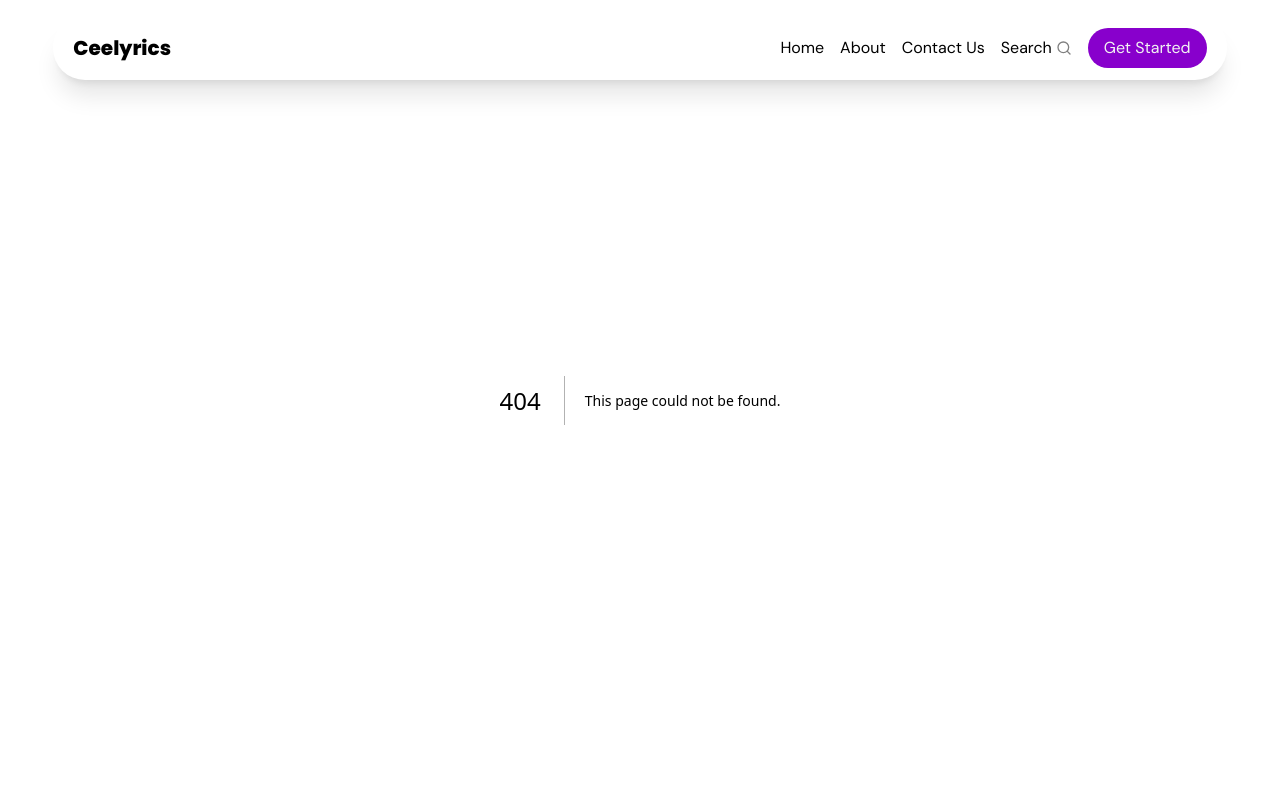
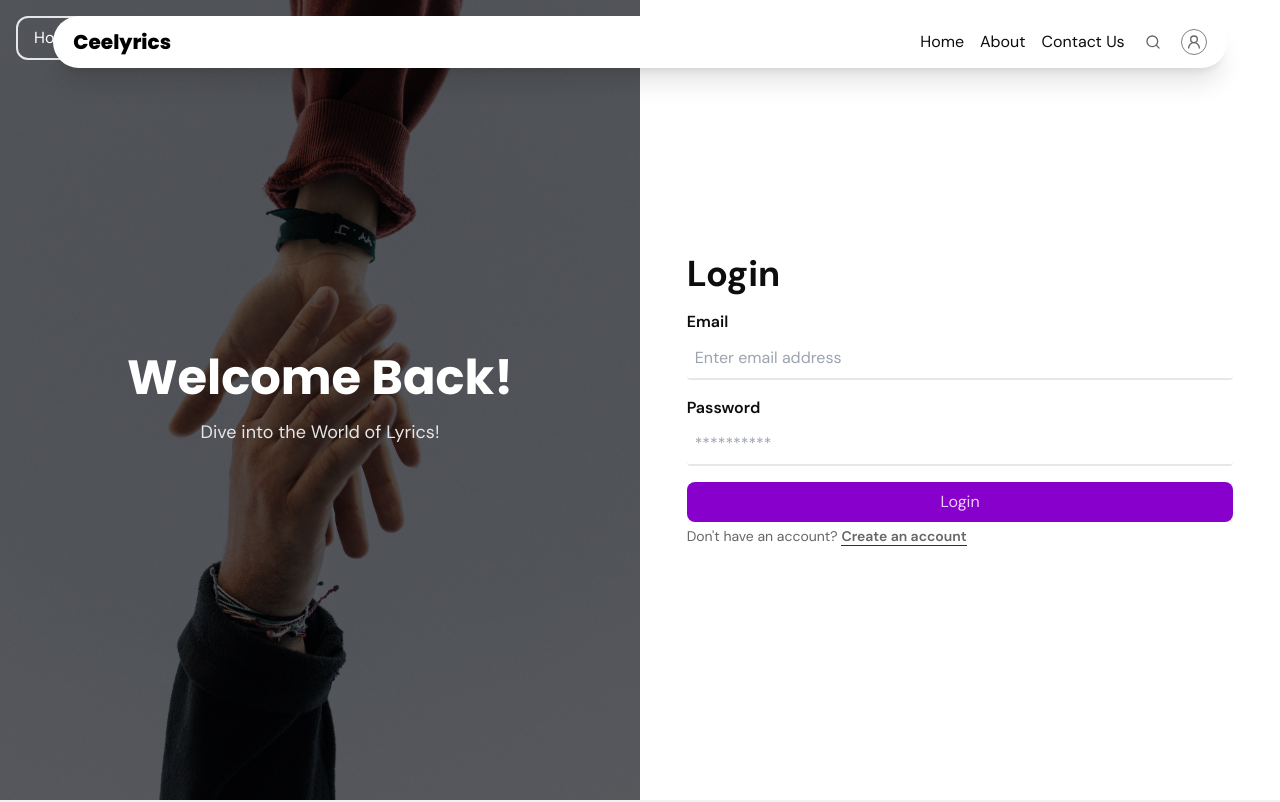
Before and after one commit to benjaminnkem/ceelyrics-next, a Next.js app: page /account/login in a window 1280 px wide. Before the commit this address had no page. Shown: the top 802 px of the page. Built offline with nearby package versions, Linux system fonts and the light colour scheme.

Commit message:
chore: created login page

```diff
--- /dev/null
+++ b/app/account/login/page.tsx
@@ -0,0 +1,44 @@
+import RightToLeftIntro from "@/components/Common/Intros/right-to-left";
+import LoginForm from "@/components/UI/Account/Login";
+import RegisterForm from "@/components/UI/Account/Register";
+import { poppins } from "@/lib/fonts";
+import { HomeIcon } from "lucide-react";
+import Image from "next/image";
+import Link from "next/link";
+
+const Login = () => {
+  return (
+    <>
+      <main>
+        <div className="w-full overflow-y-auto min-h-screen md:grid grid-cols-2 flex flex-col gap-10 md:gap-0">
+          <div className="overflow-hidden relative min-h-[32rem] sm:min-h-[40rem] md:min-h-max">
+            <Image
+              src={"/images/backgrounds/register2.jpg"}
+              alt="register cover"
+              width={1000}
+              height={1000}
+              className="absolute top-0 left-0 w-full h-full object-cover"
+            />
+
+            <div className="absolute top-0 left-0 w-full h-full bg-black text-white bg-opacity-60 flex items-center justify-center">
+              <Link href={"/"}>
+                <button className="border-2 transition-colors hover:bg-white hover:text-black duration-200 flex items-center justify-center gap-2 absolute rounded-xl px-4 py-2 top-4 left-4">
+                  <span>Home</span> <HomeIcon size={16} />
+                </button>
+              </Link>
+
+              <div className="text-center space-y-4">
+                <h2 className={`${poppins.className} text-5xl font-bold`}>Welcome Back!</h2>
+                <p className="text-text-100 text-lg">Dive into the World of Lyrics!</p>
+              </div>
+            </div>
+          </div>
+
+          <LoginForm />
+        </div>
+      </main>
+    </>
+  );
+};
+
+export default Login;
--- a/components/Layout/Navbar/index.tsx
+++ b/components/Layout/Navbar/index.tsx
@@ -3,7 +3,7 @@ import Link from "next/link";
 import { create } from "zustand";
 import WidthClamp from "../Clamp";
 import { poppins } from "@/lib/fonts";
-import { HomeIcon, MenuIcon, SearchIcon, XIcon } from "lucide-react";
+import { HomeIcon, MenuIcon, SearchIcon, User2Icon, XIcon } from "lucide-react";
 import { useEffect, useLayoutEffect, useRef, useState } from "react";
 import { gsap } from "gsap";
 import { usePathname } from "next/navigation";
@@ -23,7 +23,16 @@ export const useNavbarStore = create<NavStore>((set) => ({
     { label: "Home", path: "/" },
     { label: "About", path: "/about" },
     { label: "Contact Us", path: "/contact" },
-    { label: "Search", path: "/", icon: <SearchIcon className="text-text-500" size={16} /> },
+    { label: "", path: "/", icon: <SearchIcon className="text-text-600" size={16} /> },
+    {
+      label: "",
+      path: "/account/login",
+      icon: (
+        <div className="p-1 border-text-500 flex items-center justify-center border rounded-full">
+          <User2Icon className="text-text-600" size={16} />
+        </div>
+      ),
+    },
   ],
 }));
 
@@ -43,11 +52,7 @@ const Navbar = () => {
           { xPercent: 0, opacity: 100, color: "black" },
           0
         )
-        .fromTo(
-          ".navLink",
-          { xPercent: 20, opacity: 0 },
-          { xPercent: 0, opacity: 100, stagger: { amount: 0.2, from: "start" } }
-        );
+        .fromTo(".navLink", { xPercent: 20, opacity: 0 }, { xPercent: 0, opacity: 100, stagger: { each: 0.1 } });
 
       return () => cxt.revert();
     }, navbarRef);
@@ -93,11 +98,11 @@ const Navbar = () => {
                   )}
                 </li>
               ))}
-              <Link href={"/account/register"}>
+              {/* <Link href={"/account/register"}>
                 <button className="bg-primary-600 text-text-50 hover:bg-primary-700 px-4 py-2 rounded-3xl transition-colors duration-200 navLink">
-                  Get Started
+                  Account
                 </button>
-              </Link>
+              </Link> */}
             </ul>
 
             <div className="flex items-center gap-6 sm:hidden mr-4">
@@ -135,7 +140,7 @@ const Navbar = () => {
           ))}
           <Link href={"/account/register"}>
             <button className="text-xl text-text-50 hover:border-primary-700 px-4 py-2 rounded-3xl border border-transparent font-semibold transition-colors duration-200">
-              Get Started
+              Account
             </button>
           </Link>
         </div>
--- /dev/null
+++ b/components/UI/Account/Login/index.tsx
@@ -0,0 +1,64 @@
+"use client";
+
+import "remixicon/fonts/remixicon.css";
+import classNames from "classnames";
+import Link from "next/link";
+import RightToLeftIntro from "@/components/Common/Intros/right-to-left";
+
+const signUpBtnClass = classNames([
+  "w-full bg-primary-600 py-2 rounded-lg flex items-center gap-3 justify-center",
+  "transition-colors duration-200 hover:bg-primary-700 text-primary-100",
+]);
+
+const LoginForm = () => {
+  return (
+    <>
+      <div className="bg-white overflow-x-hidden overflow-y-auto h-screen flex items-center justify-center">
+        <RightToLeftIntro />
+        <div className="md:my-[1rem] md:min-w-[16rem] w-11/12 p-5 rounded-lg mx-auto bg-white relative">
+          <div>
+            <h1 className="font-bold text-4xl mb-4">Login</h1>
+            <form onSubmit={(e) => e.preventDefault()}>
+              <div className="space-y-4">
+                <div className="space-y-1">
+                  <label htmlFor="email" className="font-semibold">
+                    Email
+                  </label>
+                  <input
+                    type="text"
+                    id="email"
+                    placeholder="Enter email address"
+                    className="outline-none block w-full p-2 border-b-2 rounded"
+                  />
+                </div>
+                <div className="space-y-1">
+                  <label htmlFor="password" className="font-semibold">
+                    Password
+                  </label>
+                  <input
+                    type="password"
+                    id="password"
+                    placeholder="**********"
+                    className="outline-none block w-full p-2 border-b-2 rounded"
+                  />
+                </div>
+
+                <div className="space-y-1">
+                  <button className={signUpBtnClass}>Login</button>
+                  <p className="text-sm text-text-600">
+                    Don&apos;t have an account?{" "}
+                    <Link href={"/account/register"}>
+                      <span className="border-b border-primary-700 font-semibold">Create an account</span>
+                    </Link>
+                  </p>
+                </div>
+              </div>
+            </form>
+          </div>
+        </div>
+      </div>
+    </>
+  );
+};
+
+export default LoginForm;
--- a/components/UI/Account/Register/index.tsx
+++ b/components/UI/Account/Register/index.tsx
@@ -3,7 +3,8 @@
 import { PlaneIcon } from "lucide-react";
 import "remixicon/fonts/remixicon.css";
 import classNames from "classnames";
-import Image from "next/image";
+import Link from "next/link";
+import RightToLeftIntro from "@/components/Common/Intros/right-to-left";
 
 const signUpBtnClass = classNames([
   "w-full bg-primary-600 py-2 rounded-lg flex items-center gap-3 justify-center",
@@ -14,6 +15,7 @@ const RegisterForm = () => {
   return (
     <>
       <div className="bg-white overflow-x-hidden overflow-y-auto">
+        <RightToLeftIntro />
         <div className="md:my-[1rem] md:min-w-[16rem] w-11/12 p-5 rounded-lg mx-auto bg-white relative">
           <div>
             <h1 className="font-bold text-4xl mb-4">Create An Account</h1>
@@ -85,7 +87,10 @@ const RegisterForm = () => {
                     Create Account <PlaneIcon />
                   </button>
                   <p className="text-sm text-text-600">
-                    Have an account? <span className="border-b border-primary-700 font-semibold">Login</span>
+                    Have an account?{" "}
+                    <Link href={"/account/login"}>
+                      <span className="border-b border-primary-700 font-semibold">Login</span>
+                    </Link>
                   </p>
                 </div>
               </div>
```
